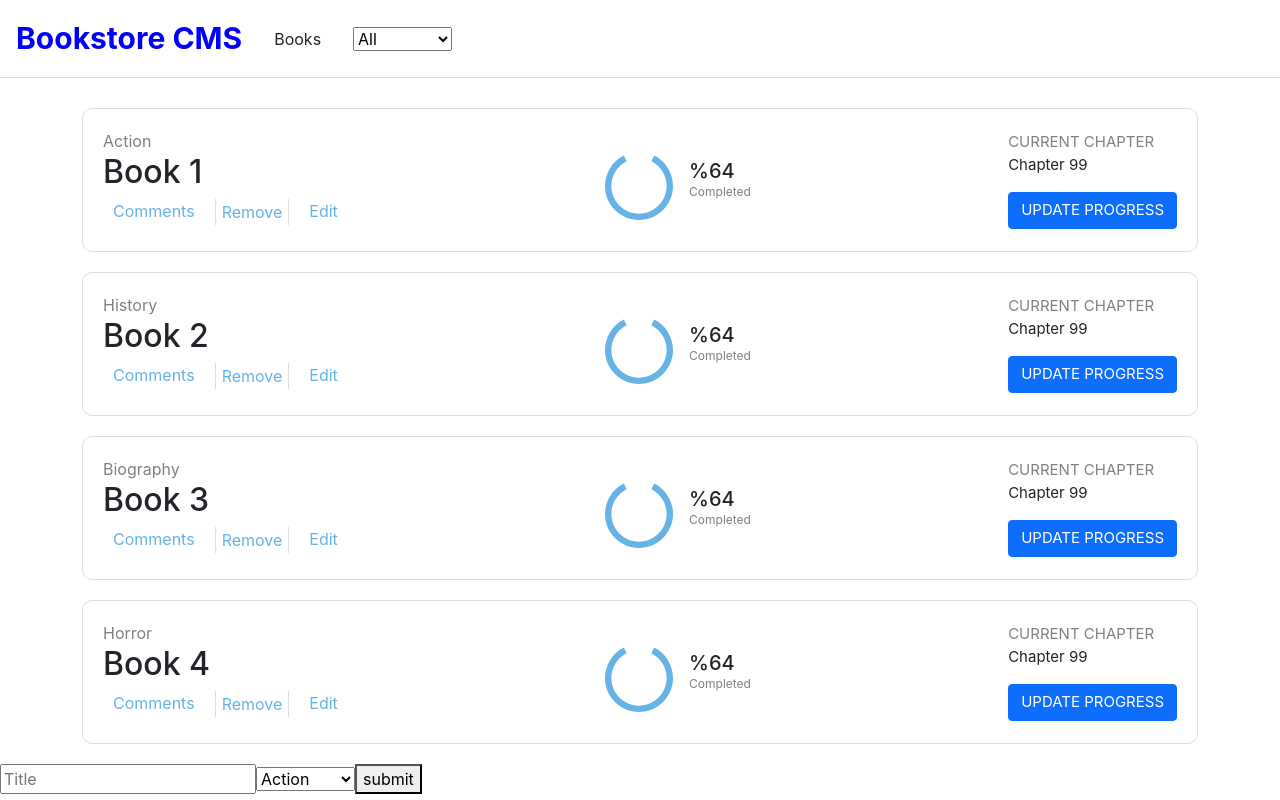
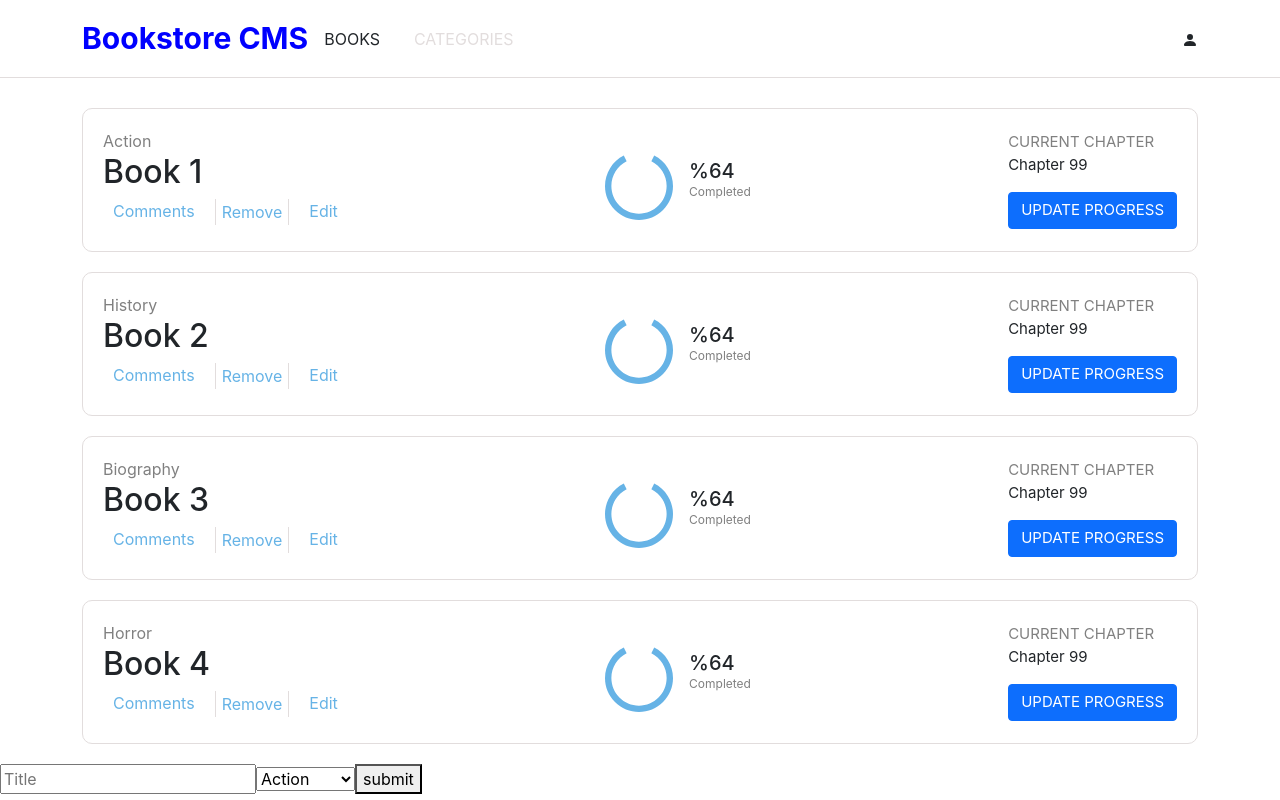
Before and after one commit to arikarim/Book-Store, a React (Create React App) app: page / in a window 1280 px wide. Built offline with nearby package versions, Linux system fonts and the light colour scheme.

Commit message:
Add person icon

```diff
--- a/src/App.css
+++ b/src/App.css
@@ -40,6 +40,16 @@
   margin-bottom: 30px;
 }
 
+.cates {
+  border: none;
+  -webkit-appearance: none;
+  -moz-appearance: none;
+  text-indent: 1px;
+  text-overflow: '';
+  background-color: white;
+  color: rgb(226, 221, 221);
+}
+
 /* Progress  */
 
 .progress {
--- a/src/components/categoryFilter.js
+++ b/src/components/categoryFilter.js
@@ -4,10 +4,11 @@ import { BOOKCATES } from '../containers/ BooksForm';
 
 const categoryFilter = ({ filter, handleFilterChange }) => (
   <select
+    className="cates"
     value={filter}
     onChange={({ target: { value } }) => handleFilterChange(value)}
   >
-    <option value="All">All</option>
+    <option value="All">CATEGORIES</option>
     { BOOKCATES.map((c) => <option key={c} value={c}>{ c }</option>) }
   </select>
 );
--- a/src/containers/BookList.js
+++ b/src/containers/BookList.js
@@ -1,6 +1,7 @@
 import PropTypes from 'prop-types';
 import { connect } from 'react-redux';
 import { bindActionCreators } from 'redux';
+import { BsFillPersonFill } from 'react-icons/bs';
 import CategoryFilter from '../components/categoryFilter';
 import Book from '../components/Book';
 import { removeBook, changeFilter } from '../actions';
@@ -8,12 +9,19 @@ import { removeBook, changeFilter } from '../actions';
 const BookList = ({
   books, removeBook, filter, changeFilter,
 }) => (
-  <div>
-    <div className="navbarr d-flex align-content-center">
-      <span className="logo mx-3 py-3">Bookstore CMS</span>
-      <span className="book mx-3 my-auto">Books</span>
-      <div className="mx-3 my-auto">
-        <CategoryFilter filter={filter} handleFilterChange={changeFilter} />
+  <div className="">
+    <div className="navbarr">
+      <div className="container d-flex justify-content-between">
+        <div className=" d-flex align-content-center">
+          <span className="logo py-3">Bookstore CMS</span>
+          <span className="book mx-3 my-auto">BOOKS</span>
+          <div className="cates mx-3 my-auto">
+            <CategoryFilter filter={filter} handleFilterChange={changeFilter} />
+          </div>
+        </div>
+        <div className="self-icon my-auto">
+          <BsFillPersonFill />
+        </div>
       </div>
     </div>
     <div className="container">
```
